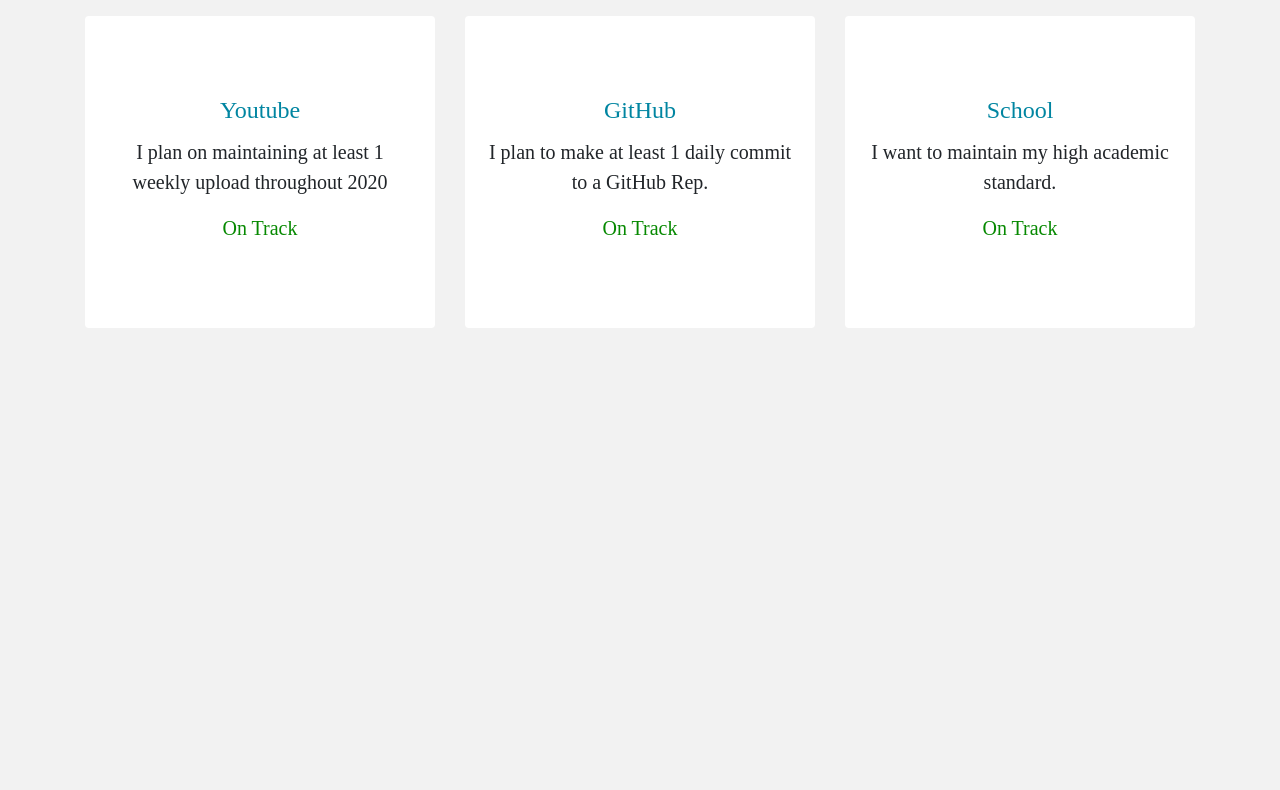
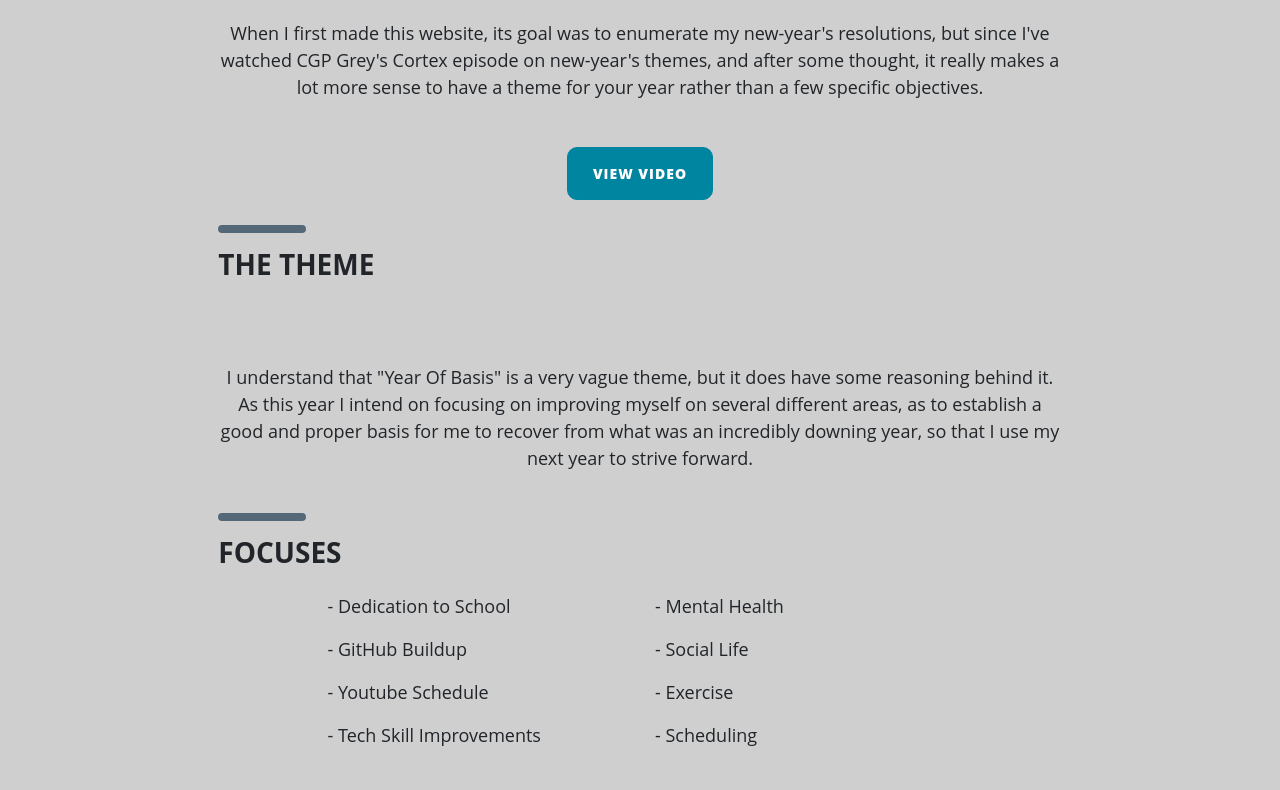
Before and after one commit to vitorvicente/newyears.vtr.pt, a plain HTML site: page index.html in a window 1280 px wide. Shown: the part 328-1118 px from the top of the page. Before the commit the page ends 800 px from the top, so only its background shows below. Drawn offline with nearby package versions, Linux system fonts and the light colour scheme.

Commit message:
New Years Page Update

```diff
--- a/code/main.css
+++ b/code/main.css
@@ -7,7 +7,7 @@ body {
     margin: 0px;
     padding: 0px;
     overflow-x: hidden;
-	background-color: #f2f2f2;
+	background-color: #CFCFCF;
 }
 
 .header {
@@ -15,139 +15,86 @@ body {
   padding: 70px 0;
 }
 
-.header h3 {
-  font-size: 40px;
-  color: #0085a1;
+.header h2 {
+  font-family:'Open Sans','Helvetica Neue',Helvetica,Arial,sans-serif;
+  font-size: 50px;
+  color: #212529;
   text-align: center;
-  font-weight: 500;
+  font-weight: 600;
   position: relative;
+  text-transform:uppercase;
 }
 
-.header p {
-  text-align: center;
-  margin: auto;
-  font-size: 18px;
-  padding-bottom: 40px;
-  color: #556877;
-  width: 40%;
+.title-2 h3 {
+	color: #212529;
+	font-weight: bold;
+	text-transform:uppercase;
+	padding-top: 15px;
+	padding-bottom: 15px;
+	font-family:'Open Sans','Helvetica Neue',Helvetica,Arial,sans-serif;
 }
 
-.green-status {
-    color: #068900;
-	font-size: 15;
+.title-2 hr {
+	border: 4px solid;
+    border-color: #556877;
+	border-radius: 5px;
+	width: 80px;
+	margin: 0px;
 }
 
-.red-status {
-    color: #F10000;
-	font-size: 25px;
-	font-weight: 600;
+.title {
+	padding-bottom: 25px;
+	font-family:'Open Sans','Helvetica Neue',Helvetica,Arial,sans-serif;
 }
 
-section {
-    padding: 0 0;
+.title h3 {
+	color: #212529;
+	font-weight: bold;
+	text-transform:uppercase;
+	padding-top: 15px;
+	padding-bottom: 50px;
+	font-family:'Open Sans','Helvetica Neue',Helvetica,Arial,sans-serif;
 }
 
-section .section-title {
-    text-align: center;
-    color: #007bff;
-    margin-bottom: 20px;;
-    text-transform: uppercase;
+.title hr {
+	border: 4px solid;
+    border-color: #556877;
+	border-radius: 5px;
+	width: 80px;
+	margin: 0px;
 }
 
-#goals .card {
-    border: none;
-    background: #ffffff;
+.text p {
+	font-size: 18px;
+	font-family:'Open Sans','Helvetica Neue',Helvetica,Arial,sans-serif
 }
 
-.image-flip:hover .backside,
-.image-flip.hover .backside {
-    -webkit-transform: rotateY(0deg);
-    -moz-transform: rotateY(0deg);
-    -o-transform: rotateY(0deg);
-    -ms-transform: rotateY(0deg);
-    transform: rotateY(0deg);
-    border-radius: .25rem;
+.text {
+	padding-bottom: 25px;
 }
 
-.image-flip:hover .frontside,
-.image-flip.hover .frontside {
-    -webkit-transform: rotateY(180deg);
-    -moz-transform: rotateY(180deg);
-    -o-transform: rotateY(180deg);
-    transform: rotateY(180deg);
+.btn {
+	font-size:14px;
+	font-weight:800;
+	padding:15px 25px;
+	letter-spacing:1px;
+	text-transform:uppercase;
+	border-radius:10px;
+	font-family:'Open Sans','Helvetica Neue',Helvetica,Arial,sans-serif;
+	background-color: #0085a1;
+	border-color: #0085a1;
 }
 
-.mainflip {
-    -webkit-transition: 1s;
-    -webkit-transform-style: preserve-3d;
-    -ms-transition: 1s;
-    -moz-transition: 1s;
-    -moz-transform: perspective(1000px);
-    -moz-transform-style: preserve-3d;
-    -ms-transform-style: preserve-3d;
-    transition: 1s;
-    transform-style: preserve-3d;
-    position: relative;
+.btn:hover {
+	font-size:14px;
+	font-weight:800;
+	padding:15px 25px;
+	letter-spacing:1px;
+	text-transform:uppercase;
+	border-radius:10px;
+	font-family:'Open Sans','Helvetica Neue',Helvetica,Arial,sans-serif;
+	background-color: #00657b;
+	border-color: #00657b;
+    -webkit-transform: translateY(-1px);
+    transform: translateY(-1px);
 }
-
-.frontside {
-    position: relative;
-    -webkit-transform: rotateY(0deg);
-    -ms-transform: rotateY(0deg);
-    z-index: 2;
-    margin-bottom: 30px;
-}
-
-.backside {
-    position: absolute;
-    top: 0;
-    left: 0;
-    background: white;
-    -webkit-transform: rotateY(-180deg);
-    -moz-transform: rotateY(-180deg);
-    -o-transform: rotateY(-180deg);
-    -ms-transform: rotateY(-180deg);
-    transform: rotateY(-180deg);
-    -webkit-box-shadow: 5px 7px 9px -4px rgb(158, 158, 158);
-    -moz-box-shadow: 5px 7px 9px -4px rgb(158, 158, 158);
-    box-shadow: 5px 7px 9px -4px rgb(158, 158, 158);
-}
-
-.frontside,
-.backside {
-    -webkit-backface-visibility: hidden;
-    -moz-backface-visibility: hidden;
-    -ms-backface-visibility: hidden;
-    backface-visibility: hidden;
-    -webkit-transition: 1s;
-    -webkit-transform-style: preserve-3d;
-    -moz-transition: 1s;
-    -moz-transform-style: preserve-3d;
-    -o-transition: 1s;
-    -o-transform-style: preserve-3d;
-    -ms-transition: 1s;
-    -ms-transform-style: preserve-3d;
-    transition: 1s;
-    transform-style: preserve-3d;
-}
-
-.frontside .card,
-.backside .card {
-    min-height: 312px;
-}
-
-.backside .card a {
-    font-size: 18px;
-    color: #007bff !important;
-}
-
-.frontside .card .card-title,
-.backside .card .card-title {
-    color: #0085a1 !important;
-}
-
-.frontside .card .card-body img {
-    width: 120px;
-    height: 120px;
-    border-radius: 50%;
-}
--- a/index.html
+++ b/index.html
@@ -24,109 +24,114 @@
 
 <body>
 
-  <div class="row">
-    <div class="col-md-12 text-center header">
-      <h3> Short Introduction </h3>
-	  <p>
-	    As we enter and go through 2020, I wanted to maintain some certain goals for myself, as to make the most of this year, and so I decided to make this website, as to give me some ground where I can keep track of my progress, and continue motivated to hit my goal.
-	  </p>
+  <div class="row header">
+    <div class="col-md-12 text-center">
+      <h2> The Year Of Basis </h2>
     </div>
   </div>
 
-  <section id="goals" class="pb-5">
-    <div class="container">
-      <div class="row">
+  <div class="row title">
+    <div class="col-md-2">
+	  <br>
+	</div>
 
-        <div class="col-xs-12 col-sm-6 col-md-4">
-          <div class="image-flip" ontouchstart="this.classList.toggle('hover');">
-			<div class="mainflip">
+    <div class="col-md-8">
+	  <hr>
+	  <h3>Short Introduction</h3>
+	</div>
 
-			  <div class="frontside">
-                <div class="card">
-                  <div class="card-body text-center">
+    <div class="col-md-2">
 	  <br>
-					<br>
-                    <h4 class="card-title">Youtube</h4>
-                    <p class="card-text">I plan on maintaining at least 1 weekly upload throughout 2020</p>
-                    <p class="green-status">On Track</p>
-                  </div>
 	</div>
   </div>
 
-			  <div class="backside">
-                <div class="card">
-                  <div class="card-body text-center mt-4">
-                    <h4 class="card-title">Youtube Schedule</h4>
-                    <p class="card-text">As I continue on with my current vanilla series, I intend to maintain my weekly schedule of 1 video every Saturday. This means that every time I am able to, I must pre-record videos for as long as possible, as to assure videos every Saturday.</p>
+  <div class="row text">
+    <div class="col-md-2">
+	  <br>
 	</div>
+
+    <div class="col-md-8 text-center">
+	  <p>
+	    When I first made this website, its goal was to enumerate my new-year's resolutions, but since I've watched CGP Grey's Cortex episode on new-year's themes, and after some thought, it really makes a lot more sense to have a theme for your year rather than a few specific objectives.
+	  </p>
+	  <br>
+	  <a href="https://www.youtube.com/watch?v=2zugiZ73SyM" class="btn btn-primary">View Video</a>
+    </div>
+
+    <div class="col-md-2">
+	  <br>
 	</div>
   </div>
 
+  <div class="row title">
+    <div class="col-md-2">
+	  <br>
 	</div>
+
+    <div class="col-md-8">
+	  <hr>
+	  <h3>The Theme</h3>
+	</div>
+
+    <div class="col-md-2">
+	  <br>
 	</div>
   </div>
 
-        <div class="col-xs-12 col-sm-6 col-md-4">
-          <div class="image-flip" ontouchstart="this.classList.toggle('hover');">
-			<div class="mainflip">
+  <div class="row text">
+    <div class="col-md-2">
+	  <br>
+	</div>
 
-			  <div class="frontside">
-                <div class="card">
-                  <div class="card-body text-center">
+    <div class="col-md-8 text-center">
+	  <p>
+	    I understand that "Year Of Basis" is a very vague theme, but it does have some reasoning behind it. As this year I intend on focusing on improving myself on several different areas, as to establish a good and proper basis for me to recover from what was an incredibly downing year, so that I use my next year to strive forward.
+	  </p>
+    </div>
+
+    <div class="col-md-2">
 	  <br>
-					<br>
-                    <h4 class="card-title">GitHub</h4>
-                    <p class="card-text">I plan to make at least 1 daily commit to a GitHub Rep.</p>
-                    <p class="green-status">On Track</p>
-                  </div>
 	</div>
   </div>
 
-			  <div class="backside">
-                <div class="card">
-                  <div class="card-body text-center mt-4">
-                    <h4 class="card-title">GitHub Work</h4>
-                    <p class="card-text">For a little over the past 40 days, I have made at least 1 commit to GitHub on repositories under my main account, and I intend on maintaining this, as to build up a portfolio of code and examples of what I am able to achieve.</p>
+  <div class="row title-2">
+    <div class="col-md-2">
+	  <br>
 	</div>
+
+    <div class="col-md-8">
+	  <hr>
+	  <h3>Focuses</h3>
+	</div>
+
+    <div class="col-md-2">
+	  <br>
 	</div>
   </div>
 
+  <div class="row text">
+    <div class="col-md-3">
+	  <br>
+	</div>
+
+    <div class="col-md-3">
+	  <p>-  Dedication to School </p>
+	  <p>-  GitHub Buildup</p>
+	  <p>-  Youtube Schedule</p>
+	  <p>-  Tech Skill Improvements </p>
+    </div>
+
+    <div class="col-md-3">
+	  <p>-  Mental Health </p>
+	  <p>-  Social Life </p>
+	  <p>-  Exercise </p>
+	  <p>-  Scheduling </p>
+    </div>
+
+    <div class="col-md-3">
+	  <br>
 	</div>
   </div>
-        </div>
-
-        <div class="col-xs-12 col-sm-6 col-md-4">
-          <div class="image-flip" ontouchstart="this.classList.toggle('hover');">
-			<div class="mainflip">
-
-			  <div class="frontside">
-                <div class="card">
-                  <div class="card-body text-center">
-				    <br>
-					<br>
-                    <h4 class="card-title">School</h4>
-                    <p class="card-text">I want to maintain my high academic standard.</p>
-                    <p class="green-status">On Track</p>
-                  </div>
-                </div>
-              </div>
-
-			  <div class="backside">
-                <div class="card">
-                  <div class="card-body text-center mt-4">
-                    <h4 class="card-title">School Goals</h4>
-                    <p class="card-text">As another two semesters await me in 2020, I will work hard to maintain my current academic standard as to be able to join the Masters program in 2021. This means working hard and keeping my grades.</p>
-                  </div>
-                </div>
-              </div>
-
-            </div>
-          </div>
-        </div>
-
-      </div>
-    </div>
-  </section>
 
   <!-- Bootstrap core JavaScript -->
   <script src="https://ajax.googleapis.com/ajax/libs/jquery/3.4.1/jquery.min.js"></script>
```
Lines whose indentation alone changed are shown as unchanged.
